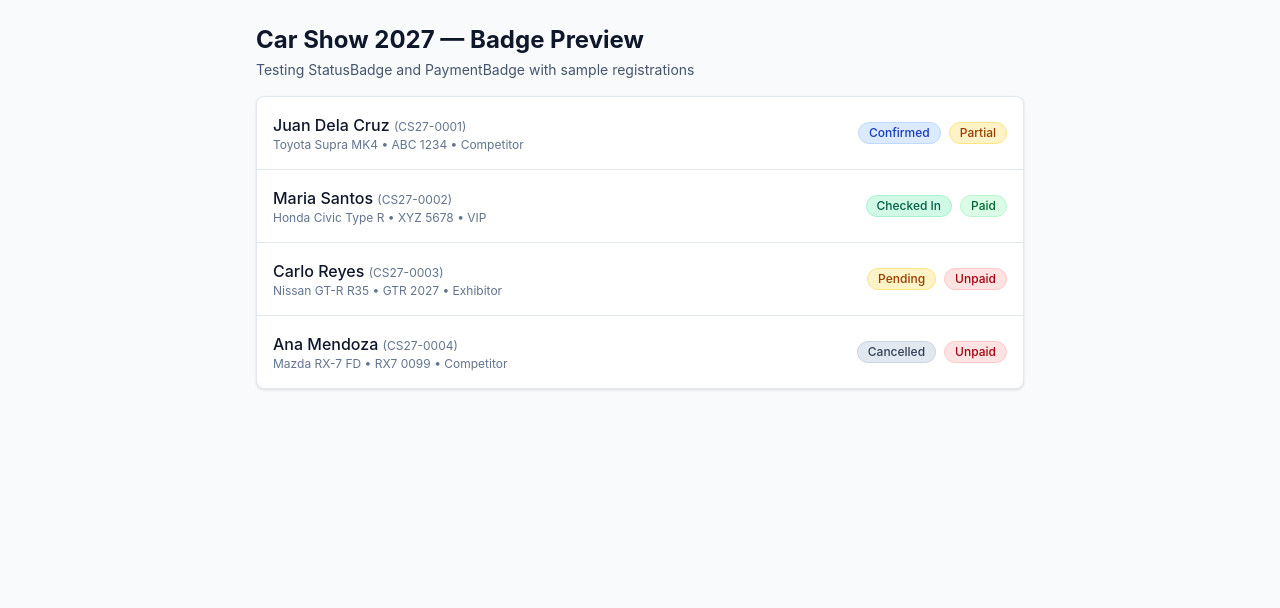
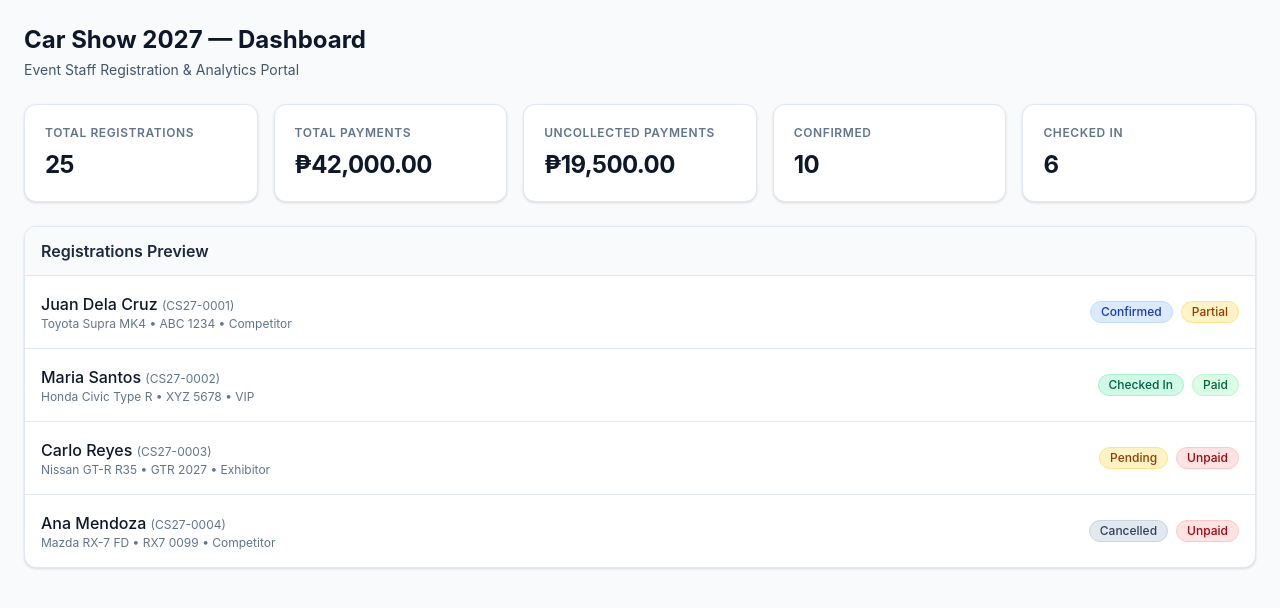
Before and after one commit to justine1114/car-show-registration-cacal-nacional, a React app in the folder frontend/: page / in a window 1280 px wide. Shown: the top 608 px of the page. Built offline with nearby package versions, Linux system fonts and the light colour scheme; the HTML template or start-up script is replaced by a standard one.

Commit message:
Add KpiCard and KpiCards components and display summary metrics

```diff
--- a/frontend/src/App.jsx
+++ b/frontend/src/App.jsx
@@ -1,21 +1,45 @@
 import StatusBadge from "./components/StatusBadge";
 import PaymentBadge from "./components/PaymentBadge";
+import KpiCards from "./components/KpiCards";
 import { SAMPLE_REGISTRATIONS } from "./api/sample-data";
+
+// Sample summary object matching GET /api/registrations/summary
+const sampleSummary = {
+  totalRegistrations: 25,
+  confirmed: 10,
+  checkedIn: 6,
+  pending: 6,
+  cancelled: 3,
+  totalFees: 61500.0,
+  totalPayments: 42000.0,
+  uncollectedPayments: 19500.0,
+};
 
 export default function App() {
   return (
     <div className="min-h-screen bg-slate-50 p-6 text-slate-900">
-      <div className="mx-auto max-w-3xl">
-        <h1 className="mb-1 text-2xl font-bold">
-          Car Show 2027 — Badge Preview
-        </h1>
-        <p className="mb-4 text-sm text-slate-600">
-          Testing StatusBadge and PaymentBadge with sample registrations
+      <div className="mx-auto max-w-7xl">
+        <h1 className="mb-1 text-2xl font-bold">Car Show 2027 — Dashboard</h1>
+        <p className="mb-6 text-sm text-slate-600">
+          Event Staff Registration & Analytics Portal
         </p>
 
-        <div className="divide-y divide-slate-200 rounded-lg border border-slate-200 bg-white shadow-sm">
+        {/* KPI Cards Row */}
+        <KpiCards summary={sampleSummary} />
+
+        {/* Existing Badge Preview Section */}
+        <div className="rounded-xl border border-slate-200 bg-white shadow-sm overflow-hidden">
+          <div className="border-b border-slate-200 bg-slate-50 px-4 py-3">
+            <h2 className="font-semibold text-slate-800">
+              Registrations Preview
+            </h2>
+          </div>
+          <div className="divide-y divide-slate-200">
             {SAMPLE_REGISTRATIONS.map((reg) => (
-            <div key={reg.id} className="flex items-center justify-between p-4">
+              <div
+                key={reg.id}
+                className="flex items-center justify-between p-4"
+              >
                 <div>
                   <p className="font-medium text-slate-900">
                     {reg.participantName}{" "}
@@ -37,5 +61,6 @@ export default function App() {
           </div>
         </div>
       </div>
+    </div>
   );
 }
--- /dev/null
+++ b/frontend/src/components/KpiCard.jsx
@@ -0,0 +1,22 @@
+export default function KpiCard({ title, value, type = "number", subtext }) {
+  const formattedValue =
+    type === "currency"
+      ? Number(value || 0).toLocaleString("en-PH", {
+          style: "currency",
+          currency: "PHP",
+          minimumFractionDigits: 2,
+        })
+      : Number(value || 0).toLocaleString();
+
+  return (
+    <div className="rounded-xl border border-slate-200 bg-white p-5 shadow-sm transition-all hover:shadow-md">
+      <p className="text-xs font-semibold tracking-wider text-slate-500 uppercase">
+        {title}
+      </p>
+      <p className="mt-2 text-2xl font-bold tracking-tight text-slate-900">
+        {formattedValue}
+      </p>
+      {subtext && <p className="mt-1 text-xs text-slate-500">{subtext}</p>}
+    </div>
+  );
+}
--- /dev/null
+++ b/frontend/src/components/KpiCards.jsx
@@ -0,0 +1,34 @@
+import KpiCard from "./KpiCard";
+
+export default function KpiCards({ summary }) {
+  // Fallback defaults if summary hasn't loaded yet
+  const data = summary || {
+    totalRegistrations: 0,
+    totalPayments: 0,
+    uncollectedPayments: 0,
+    confirmed: 0,
+    checkedIn: 0,
+  };
+
+  return (
+    <div className="grid grid-cols-1 gap-4 sm:grid-cols-2 lg:grid-cols-5 mb-6">
+      <KpiCard
+        title="Total Registrations"
+        value={data.totalRegistrations}
+        type="number"
+      />
+      <KpiCard
+        title="Total Payments"
+        value={data.totalPayments}
+        type="currency"
+      />
+      <KpiCard
+        title="Uncollected Payments"
+        value={data.uncollectedPayments}
+        type="currency"
+      />
+      <KpiCard title="Confirmed" value={data.confirmed} type="number" />
+      <KpiCard title="Checked In" value={data.checkedIn} type="number" />
+    </div>
+  );
+}
```
Lines whose indentation alone changed are shown as unchanged.
